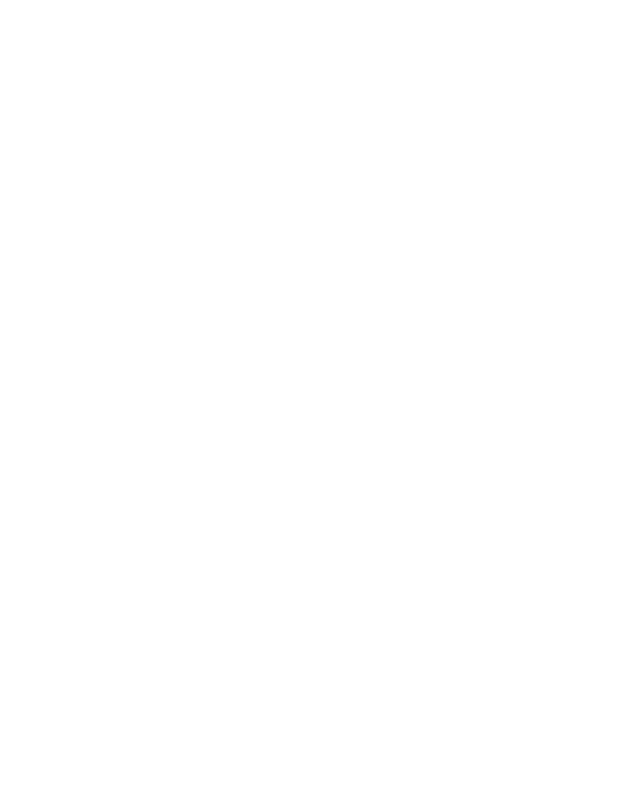
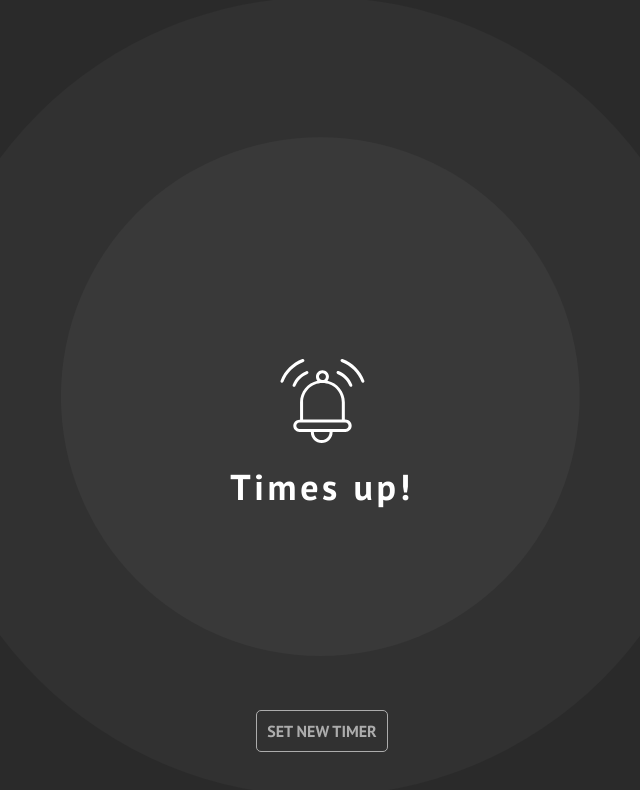
Before and after one commit to AdreanRodriguez/Interval, a React (Vite) app: page /alarmView in a window 1280 px wide. Before the commit this address had no page. Shown: the top 790 px of the page, without its empty margins (318-958 px from the left). Built offline with nearby package versions, Linux system fonts and the light colour scheme.

Commit message:
Soon finish with alarmView page

```diff
--- a/src/App.jsx
+++ b/src/App.jsx
@@ -5,6 +5,7 @@ import LandingPage from "./pages/landingPage/LandingPage.jsx";
 import AnalogTimer from "./pages/analogTimer/AnalogTimer.jsx";
 import DigitalTimer from "./pages/digitalTimer/DigitalTimer";
 import TextTimer from "./pages/textTimer/TextTimer";
+import AlarmView from "./pages/alarmView/AlarmView.jsx";
 
 function App() {
   return (
@@ -15,6 +16,7 @@ function App() {
         <Route path="/analogTimer" element={<AnalogTimer />} />
         <Route path="/digitalTimer" element={<DigitalTimer />} />
         <Route path="/textTimer" element={<TextTimer />} />
+        <Route path="/alarmView" element={<AlarmView />} />
       </Routes>
     </main>
   );
--- a/src/components/button/Button.jsx
+++ b/src/components/button/Button.jsx
@@ -1,9 +1,9 @@
 import { Link } from "react-router-dom";
 import "./button.css";
 
-function Button({ href, text }) {
+function Button({ href, text, className }) {
   return (
-    <Link to={href} className="button">
+    <Link to={href} className={`button ${className}`}>
       {text}
     </Link>
   );
--- a/src/components/button/button.css
+++ b/src/components/button/button.css
@@ -10,4 +10,5 @@
   text-transform: uppercase;
   background-color: white;
   border: 1px solid #222222;
+  font-family: PT sans, sans-serif;
 }
--- /dev/null
+++ b/src/pages/alarmView/AlarmView.jsx
@@ -0,0 +1,19 @@
+import "./alarmView.css";
+import bell from "../../assets/bell.svg";
+import Button from "../../components/button/Button";
+
+function AlarmView() {
+  return (
+    <section className="alarmView__section">
+      <div></div>
+      <div className="alarmView__alarm-wrapper">
+        <img className="alarmView__logo" src={bell} alt="alarm bell" />
+        <p className="alarmView__text">Times up!</p>
+      </div>
+
+      <Button text="set new timer" href="/setTimer" className="btn-white-text" />
+    </section>
+  );
+}
+
+export default AlarmView;
--- /dev/null
+++ b/src/pages/alarmView/alarmView.css
@@ -0,0 +1,39 @@
+.alarmView__section {
+  height: 100vh;
+  background-image: url(../../assets/alarmViewCircles.svg);
+  background-repeat: no-repeat;
+  background-position-y: center;
+  background-position-x: center;
+  background-size: 100%;
+  background-color: #222222;
+  display: flex;
+  flex-direction: column;
+  justify-content: space-between;
+  align-items: center;
+}
+
+.alarmView__alarm-wrapper {
+  text-align: center;
+  margin-top: 10rem;
+}
+
+.alarmView__logo {
+  width: 85px;
+  height: 85px;
+  margin-bottom: 1rem;
+}
+
+.alarmView__text {
+  font-size: 36px;
+  font-weight: 700;
+  color: #ffffff;
+  line-height: 46.58px;
+  letter-spacing: 0.1em;
+  font-family: PT sans, sans-serif;
+}
+
+.btn-white-text {
+  background-color: transparent;
+  border: 1px solid #ffffff;
+  color: #ffffff;
+}
```
Also changed, not shown: src/assets/alarmViewCircles.svg (added), src/assets/bell.svg (renamed from src/assets/alarm-icon.svg).
